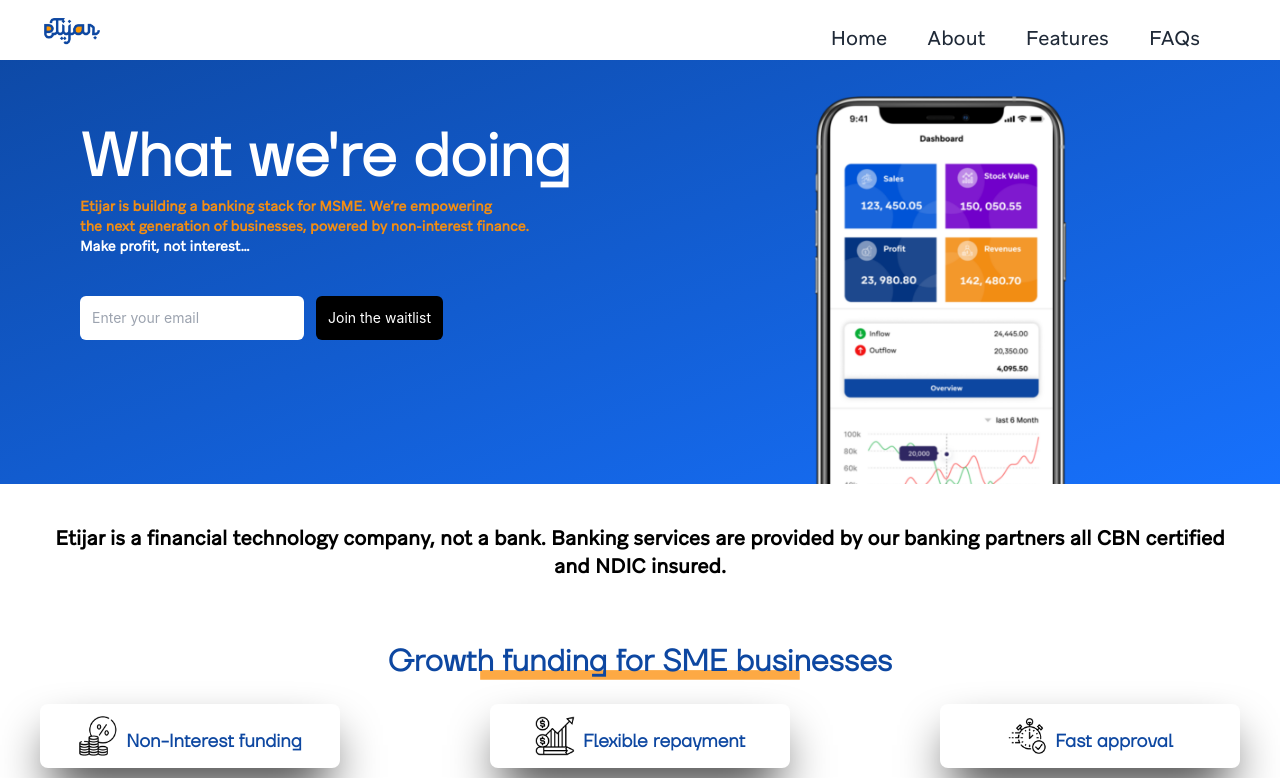
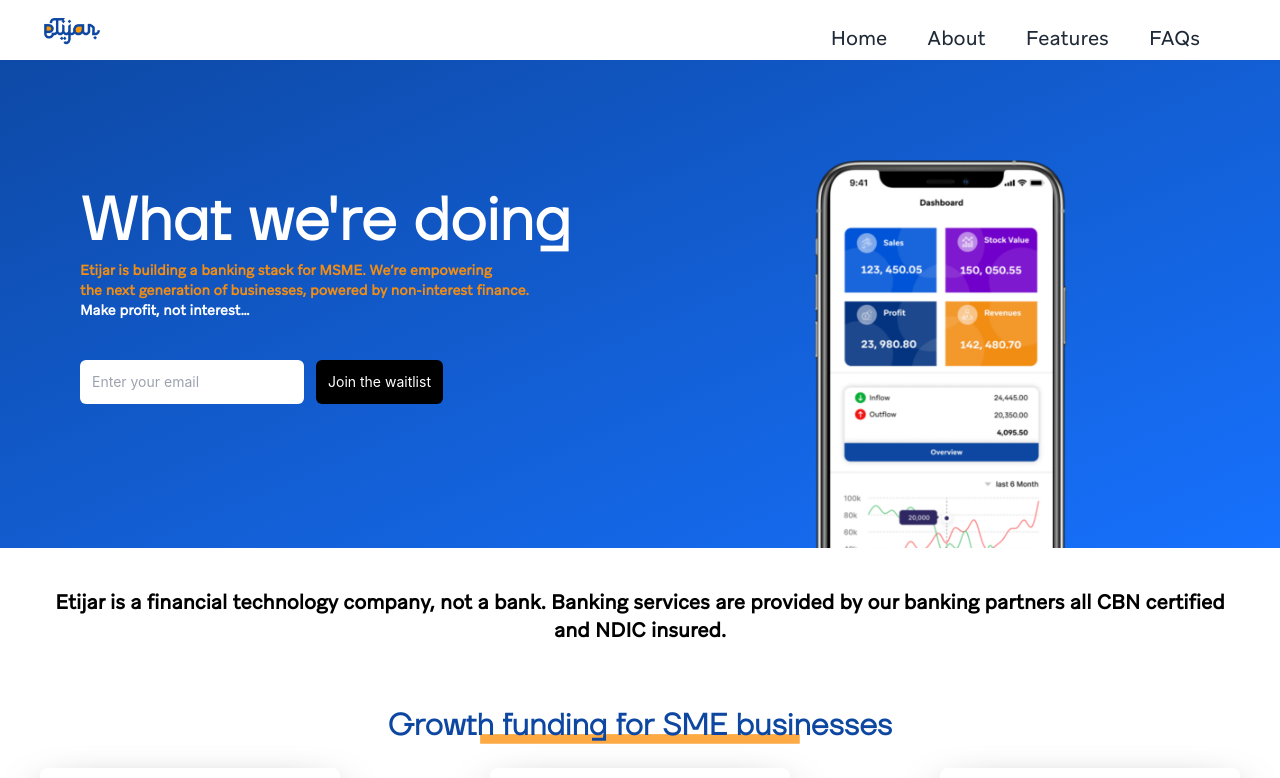
Before and after one commit to eTijar/etijarLanding, a Next.js app: page / in a window 1280 px wide. Shown: the top 778 px of the page. Built offline with nearby package versions, Linux system fonts and the light colour scheme.

Commit message:
fixed hero

```diff
--- a/pages/index.js
+++ b/pages/index.js
@@ -18,7 +18,7 @@
       <Header />
 
     <div className='w-full bg-gradient-to-br from-primary to-primary2 2xl:px-72
-     xl:px-10 px-2 md:pt-32 pt-10 flex md:justify-between justify-center md:flex-nowrap flex-wrap'>
+     xl:px-10 px-2 md:pt-48 pt-24 flex md:justify-between justify-center md:flex-nowrap flex-wrap'>
         <div className=' md:w-1/2 md:text-left text-center w-full md:px-10 px-2'>
         <h3 className='ttf text-white xl:text-6xl md:text-5xl sm:text-5xl text-4xl font-black mb-2'>What we&apos;re doing</h3>
         <p className='aribau text-secondary font-bold sm:text-sm text-xs mb-8 md:pr-5 pr-0'>Etijar is building a banking stack for MSME. We’re empowering <br /> the
```
